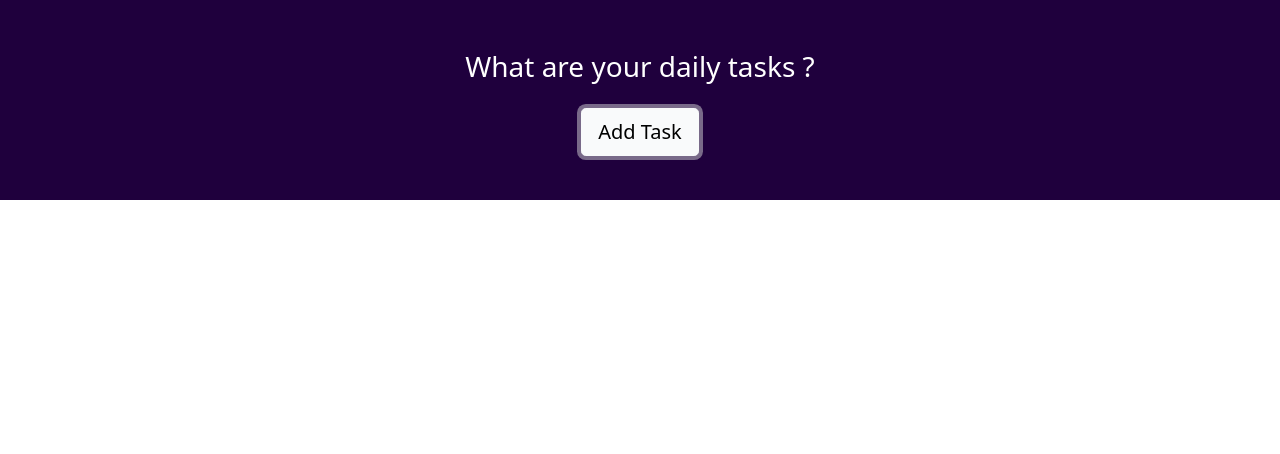
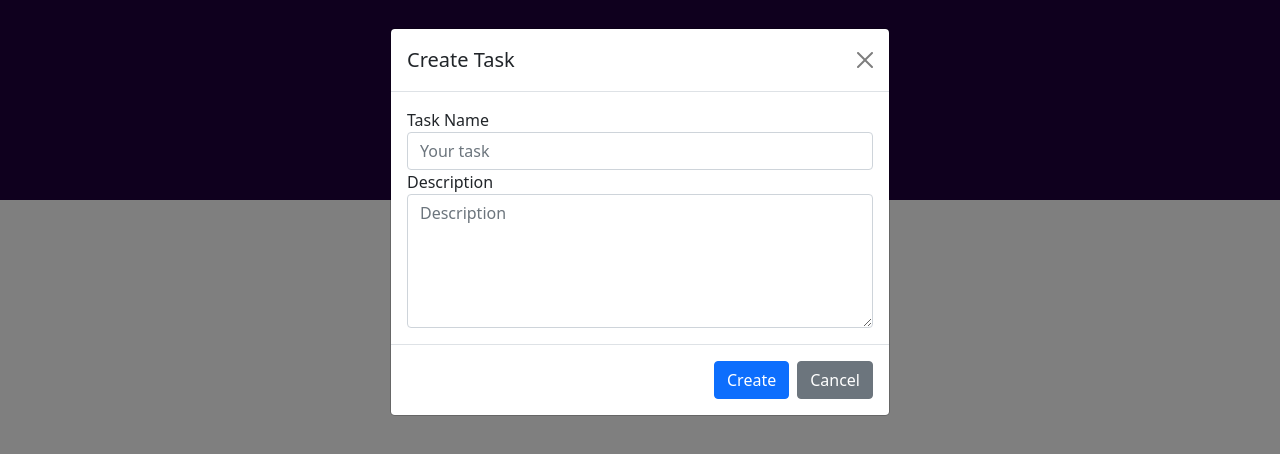
Before and after one commit to madadadie/my-todolist, a React (Create React App) app: page / in a window 1280 px wide. Both pictures are taken after a click on the button "Add Task". Shown: the top 454 px of the page. Built offline with nearby package versions, Linux system fonts and the light colour scheme.

Commit message:
modal created + taskList added

```diff
--- a/src/components/TodoList.js
+++ b/src/components/TodoList.js
@@ -1,20 +1,41 @@
 import React, { useState } from 'react';
-import PropTypes from 'prop-types';
-import { Modal, ModalBody, ModalHeader } from 'reactstrap';
+import CreateTask from '../modals/CreateTask'
 
-const TodoList = props => {
+const TodoList = () => {
+
+  const [modal, setModal] = useState(false);
+
+  const [taskList, setTaskList] = useState([])
+
+  const toggle = () => {
+    setModal(!modal)
+  }
+
+  const saveTask = (taskObj ) => {
+    let tempTaskList = taskList
+
+    tempTaskList.push(taskObj)
+
+    setTaskList(tempTaskList)
+  }
+
   return (
-        <div className ='header text-center'>
+    <>
+      <div className='header text-center'>
         <h3 className="text-white">What are your daily tasks ?</h3>
-          <button type="button" class="btn btn-lg btn-light mt-3">
+
+        <button type="button"
+          className="btn btn-lg btn-light mt-3"
+          onClick={() => setModal(true)}
+        >
           Add Task
         </button>
       </div>
+      <CreateTask modal={modal} toggle={toggle} save ={saveTask}/>
+    </>
+
   );
 };
 
-TodoList.propTypes = {
-
-};
 
 export default TodoList;
--- /dev/null
+++ b/src/modals/CreateTask.js
@@ -0,0 +1,54 @@
+import React, { useState } from 'react';
+import { Button, Modal, ModalBody, ModalHeader, ModalFooter } from 'reactstrap';
+
+const CreateTask = ({ modal, toggle, save }) => {
+    const [taskName, setTaskName] = useState('');
+    const [description, setDescription] = useState('');
+
+    const handleChange = (e) => {
+
+        const { name, value } = e.target
+
+        if (name === "taskName") {
+            setTaskName(value)
+        } else {
+            setDescription(value)
+        }
+
+
+    }
+
+    const handleSave = (e) => {
+        e.preventDefault()
+        let taskObj = {}
+        taskObj["Name"] = taskName
+        taskObj["Description"] = description
+        save(taskObj)
+        console.log(taskObj)
+
+    }
+    return (
+
+        <Modal isOpen={modal} toggle={toggle}>
+            <ModalHeader toggle={toggle}>Create Task</ModalHeader>
+            <ModalBody>
+
+                <div className="form-group">
+                    <label>Task Name</label>
+                    <input type="text" placeholder='Your task' className="form-control" value={taskName} onChange={handleChange} name="taskName" />
+                </div>
+                <div className="form-group">
+                    <label>Description</label>
+                    <textarea rows="5" placeholder='Description ' className="form-control" value={description} onChange={handleChange} name="description"></textarea>
+                </div>
+
+            </ModalBody>
+            <ModalFooter>
+                <Button color="primary" onClick={handleSave}>Create</Button>{' '}
+                <Button color="secondary" onClick={toggle}>Cancel</Button>
+            </ModalFooter>
+        </Modal>
+    );
+};
+
+export default CreateTask;
```
Lines whose indentation alone changed are shown as unchanged.
